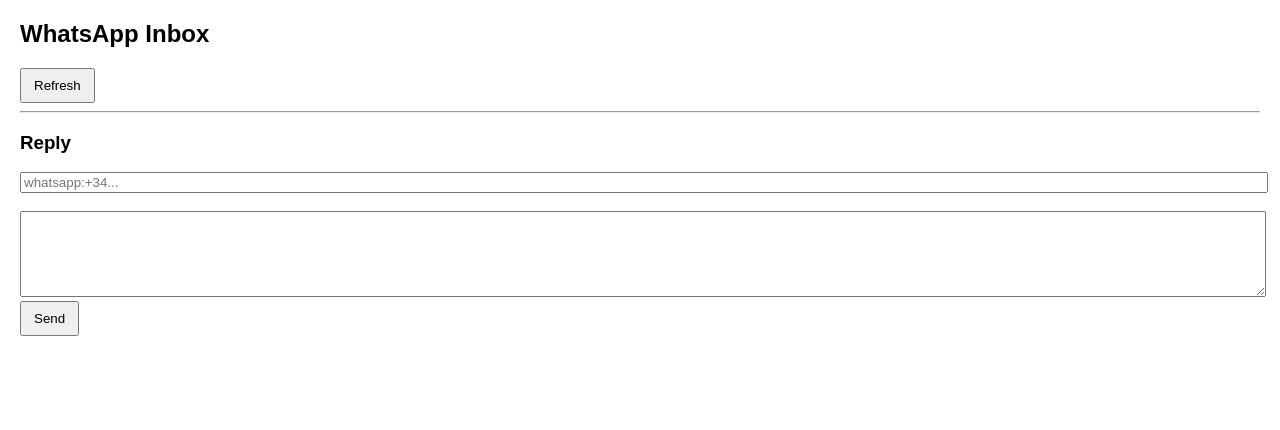
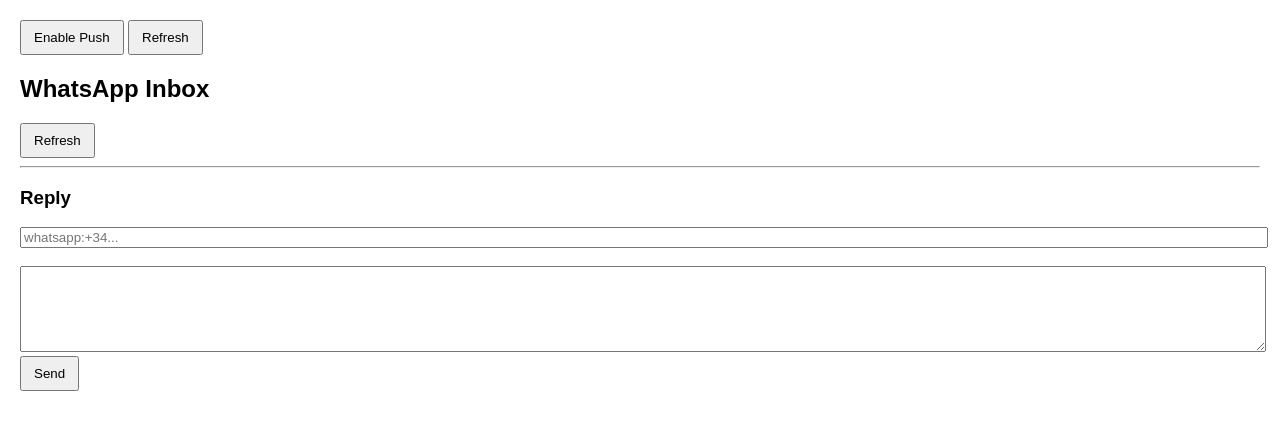
Before and after one commit to fliegerspain-hub/whatsapp-bot, a website: page admin/index.html in a window 1280 px wide. Drawn offline with Linux system fonts and the light colour scheme.

Commit message:
Update index.html

```diff
--- a/admin/index.html
+++ b/admin/index.html
@@ -15,7 +15,8 @@
   <meta name="theme-color" content="#ffffff">
 </head>
 <body>
-
+<button onclick="enablePush()">Enable Push</button>
+<button onclick="load()">Refresh</button>
 <h2>WhatsApp Inbox</h2>
 
 <button onclick="load()">Refresh</button>
```
